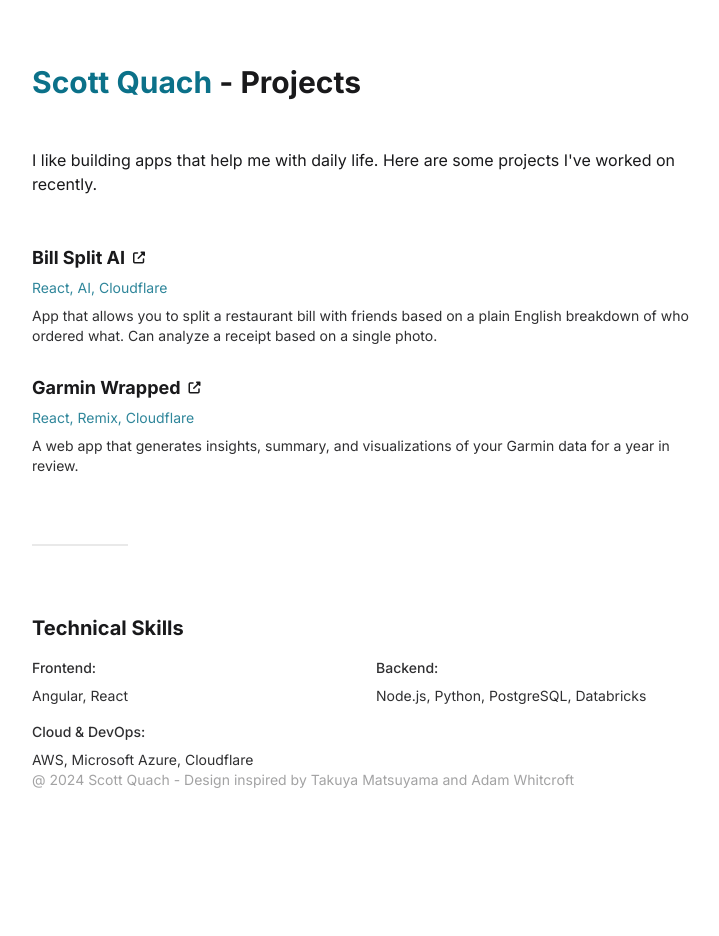
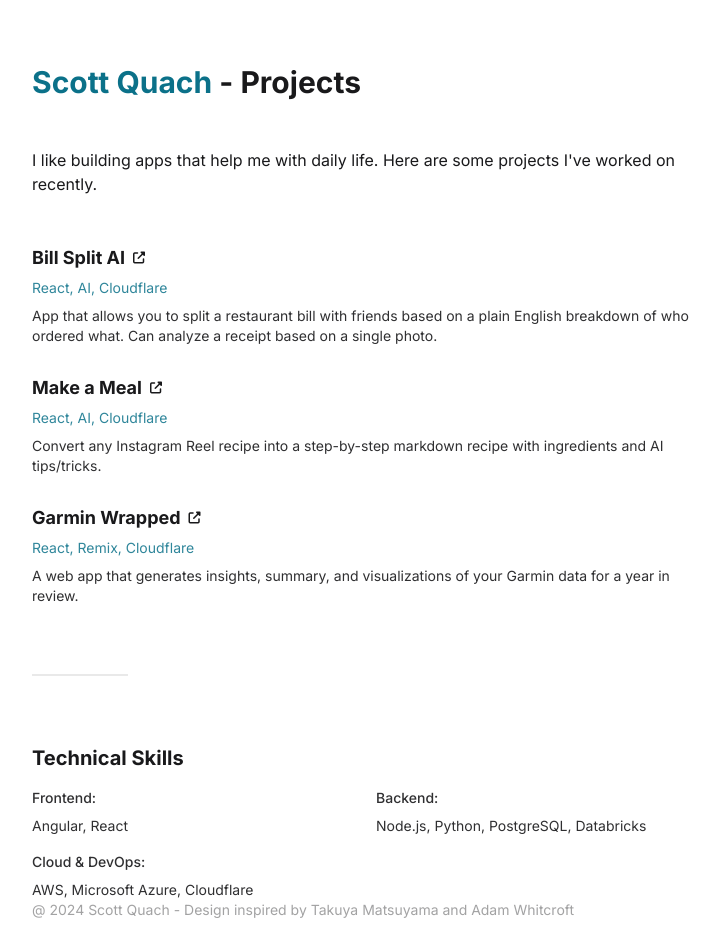
Before and after one commit to scottquach/Portfolio-2022, a React (Create React App) app: page /projects in a window 1280 px wide. Shown: the whole page, without its empty margins (272-991 px from the left). Before the commit the page ends 806 px from the top, so only its background shows below. Built offline with nearby package versions, Linux system fonts and the light colour scheme.

Commit message:
Added make a meal to projects

```diff
--- a/src/components/Projects.js
+++ b/src/components/Projects.js
@@ -30,6 +30,22 @@ export default function Projects() {
                     <p className="text-sm opacity-90">
                         App that allows you to split a restaurant bill with friends based on a plain English breakdown
                         of who ordered what. Can analyze a receipt based on a single photo.
+                    </p>
+                </div>
+
+                <div className="text-left">
+                    <a href="https://make-a-meal-app.pages.dev/" target="_blank" rel="noreferrer">
+                        <div className="mb-1.5 flex items-center gap-2 hover:underline">
+                            <div className="font-semibold text-lg">Make a Meal</div>
+                            <i class="fa-solid fa-up-right-from-square text-xs "></i>
+                        </div>
+                    </a>
+                    <div className="text-primary text-sm opacity-85 dark:text-primary-light mb-2">
+                        React, AI, Cloudflare
+                    </div>
+                    <p className="text-sm opacity-90">
+                        Convert any Instagram Reel recipe into a step-by-step markdown recipe with ingredients and
+                        AI tips/tricks.
                     </p>
                 </div>
 
```
